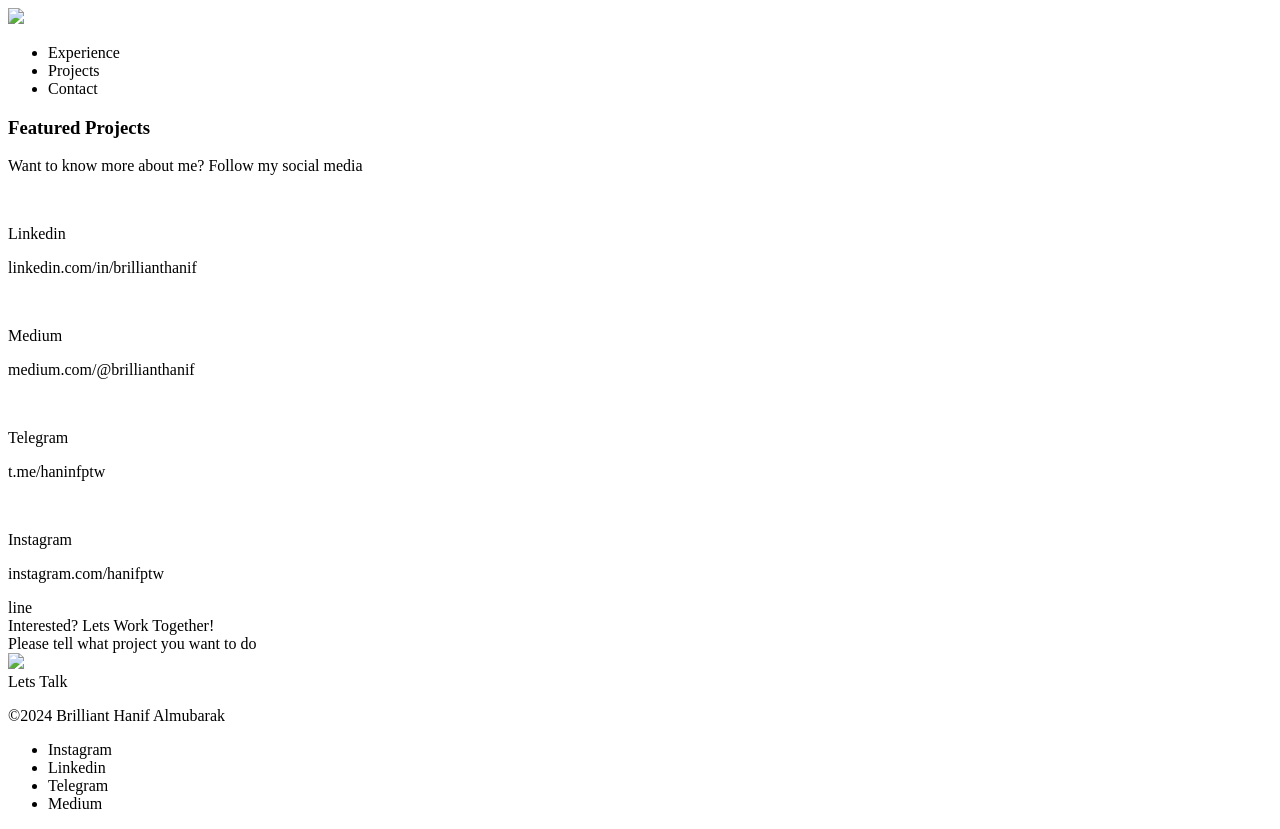
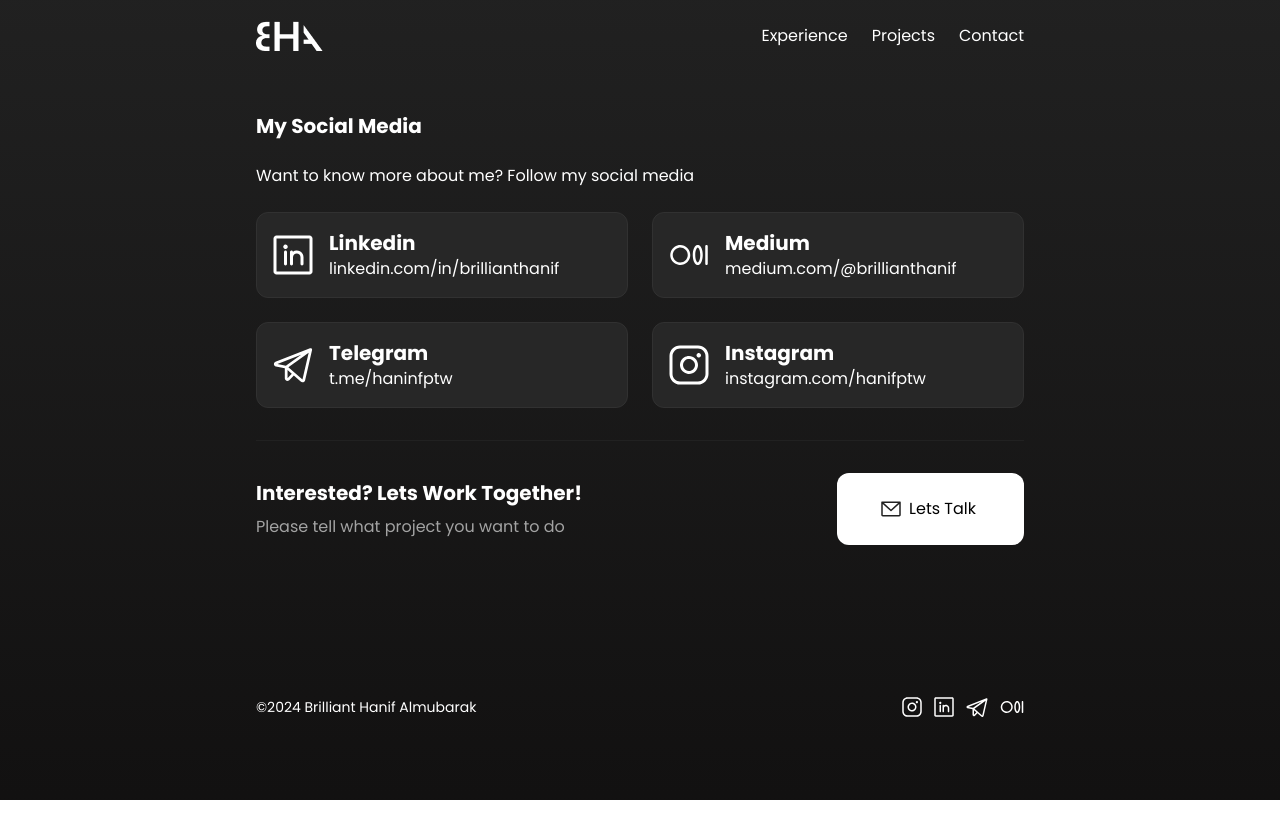
Before and after one commit to hanifptw/hanifptw.com, a plain HTML site: page contact/index.html in a window 1280 px wide. After the commit the page ends 800 px from the top, so only its background shows below. Drawn offline with nearby package versions, Linux system fonts and the light colour scheme.

Commit message:
fix : fix some detail ui in css and tailwind

```diff
--- a/contact/index.html
+++ b/contact/index.html
@@ -1,86 +1,132 @@
 <!DOCTYPE html>
 <html lang="en">
   <head>
-    <meta charset="UTF-8">
-    <meta name="viewport" content="width=device-width, initial-scale=1.0">
+    <meta charset="UTF-8" />
+    <meta name="viewport" content="width=device-width, initial-scale=1.0" />
     <title>Hanifptw</title>
-    <meta name="Hanifptw Portfolio" content="I'm an UI/UX Designer">
+    <meta name="description" content="I'm an UI/UX Designer" />
+    <script src="https://cdn.tailwindcss.com"></script>
+    <link rel="stylesheet" href="/index.css" />
+    <link
+      href="https://fonts.googleapis.com/css2?family=Poppins:ital,wght@0,100;0,200;0,300;0,400;0,500;0,600;0,700;0,800;0,900;1,100;1,200;1,300;1,400;1,500;1,600;1,700;1,800;1,900&display=swap"
+      rel="stylesheet"
+    />
   </head>
-<body>
-
-<header>
-    <img src="/images/hanifptw-logo.jpg">
-    <ul>
-        <li>Experience</li>
-        <li>Projects</li>
-        <li>Contact</li>
+  <body
+    style="
+      margin: 0 auto;
+      background: linear-gradient(180deg, #212121 -1.74%, #111010 105.87%);
+      font-family: 'Poppins';
+    "
+    class="text-white pt-4 leading-normal max-w-screen-md h-screen"
+  >
+    <header class="flex items-center max-w-full justify-between pb-8">
+      <a href="/"><img alt="hanifptw-logo" src="/images/hanif-logo.png" /></a>
+      <ul class="flex gap-6">
+        <li><a class="nav-menu-list" href="/experience/">Experience</a></li>
+        <li><a class="nav-menu-list" href="/project/">Projects</a></li>
+        <li><a class="nav-menu-list" href="/contact/">Contact</a></li>
       </ul>
     </header>
 
     <main>
       <section>
-        <h3>Featured Projects</h3>
-        <p>Want to know more about me?  Follow my social media</p>
+        <h3 class="font-bold text-xl my-6">My Social Media</h3>
+        <p class="pb-6">Want to know more about me? Follow my social media</p>
 
+        <div class="flex flex-col gap-6">
+          <div class="flex gap-6">
+            <div
+              class="flex gap-4 p-4 bg-color-black rounded-xl flex-1 hover:scale-105 duration-200 ls-project-tw"
+              style="border: 1px solid #313131;"
+            >
+              <img class="w-10" src="/images/linkedin.svg" alt="linkedin" />
               <div>
-            <div>
-                <div>
-                    <img src="/" alt="">
-                    <div>
-                        <p>Linkedin</p>
+                <p class="text-xl font-bold">Linkedin</p>
                 <p>linkedin.com/in/brillianthanif</p>
               </div>
             </div>
+            <div
+              class="flex gap-4 p-4 bg-color-black rounded-xl flex-1 hover:scale-105 duration-200 ls-project-tw"
+              style="border: 1px solid #313131;"
+              >
+              <img class="w-10" src="/images/medium.svg" alt="medium" />
               <div>
-                    <img src="/" alt="">
-                    <div>
-                        <p>Medium</p>
+                <p class="text-xl font-bold">Medium</p>
                 <p>medium.com/@brillianthanif</p>
               </div>
             </div>
           </div>
+          <div class="flex gap-6">
+            <div
+              class="flex gap-4 p-4 bg-color-black rounded-xl flex-1 hover:scale-105 duration-200 ls-project-tw"
+              style="border: 1px solid #313131;"
+              >
+              <img class="w-10" src="/images/telegram.svg" alt="telegram" />
               <div>
-                <div>
-                    <img src="/" alt="">
-                    <div>
-                        <p>Telegram</p>
+                <p class="text-xl font-bold">Telegram</p>
                 <p>t.me/haninfptw</p>
               </div>
             </div>
+            <div
+              class="flex gap-4 p-4 bg-color-black rounded-xl flex-1 hover:scale-105 duration-200 ls-project-tw"
+              style="border: 1px solid #313131;"
+              >
+              <img class="w-10" src="/images/instagram.svg" alt="instagram" />
               <div>
-                    <img src="/" alt="">
-                    <div>
-                        <p>Instagram</p>
+                <p class="text-xl font-bold">Instagram</p>
                 <p>instagram.com/hanifptw</p>
               </div>
             </div>
           </div>
         </div>
-
       </section>
-    <div>line</div>
-    <section>
-        <div>
-            <div>Interested? Lets Work Together!</div>
-            <div>Please tell what project you want to do</div>
+      <hr class="my-8" />
+      <section class="flex items-center justify-between">
+        <div class="flex flex-col gap-2">
+          <div class="text-xl font-bold">Interested? Lets Work Together!</div>
+          <div class="desc-cta-section">
+            Please tell what project you want to do
           </div>
-        <div>
-            <div><img src="/"></div>
-            <div>Lets Talk  </div>
         </div>
+        <a
+          class="flex items-center bg-white py-6 pr-12 pl-11 gap-2 rounded-xl hover:bg-gray-400"
+          href="mailto:brillianthanif@gmail.com"
+          target="_blank"
+        >
+          <div><img src="/images/email-icon.svg" /></div>
+          <div class="text-black">Lets Talk</div>
+        </a>
       </section>
-
     </main>
 
-<footer>
-    <p>©2024 Brilliant Hanif Almubarak</p>
-    <ul>
-        <li>Instagram</li>
-        <li>Linkedin</li>
-        <li>Telegram</li>
-        <li>Medium</li>
+    <footer class="my-6">
+      <p class="text-sm">©2024 Brilliant Hanif Almubarak</p>
+      <ul class="inline-flex gap-3 items-center">
+        <li>
+          <a href="https://instagram.com/hanifptw/" target="_blank"
+            ><img
+              class="btn-footer"
+              src="/images/instagram.svg"
+              alt="instagram"
+          /></a>
+        </li>
+        <li>
+          <a href="https://linkedin.in/brillianthanif/" target="_blank"
+            ><img src="/images/linkedin.svg" alt="linkedin"
+          /></a>
+        </li>
+        <li>
+          <a href="https://t.me/hanifptw/" target="_blank"
+            ><img src="/images/telegram.svg" alt="telegram"
+          /></a>
+        </li>
+        <li>
+          <a href="https://medium.com/brillianthanif" target="_blank"
+            ><img src="/images/medium.svg" alt="medium"
+          /></a>
+        </li>
       </ul>
     </footer>
-
   </body>
 </html>
--- a/index.css
+++ b/index.css
@@ -28,7 +28,7 @@ body{
   color: white;
   font-family: "Poppins", sans-serif;
   margin: 0 auto;
-  max-width: 50em;
+  max-width: 48em;
   line-height: 1.5;
   padding: 1em 0em 0em 0em;
 }
@@ -102,6 +102,7 @@ body{
 
 .btn-cta {
   display: flex;
+  text-decoration: none;
   flex-direction: row;
   gap: 10px;
   padding: 21px 44px 16px 40px;
@@ -188,3 +189,11 @@ body{
 .desc-section {
   color: #a3a3a3;
 }
+
+.copy-color{
+  color: #212121;
+}
+
+.bg-color-black{
+  background-color: #272727;
+}
--- a/index.html
+++ b/index.html
@@ -3,6 +3,7 @@
   <head>
     <meta charset="UTF-8" />
     <meta name="viewport" content="width=device-width, initial-scale=1.0" />
+
     <title>Hanifptw</title>
     <meta name="Hanifptw Portfolio" content="I'm an UI/UX Designer" />
     <link rel="stylesheet" href="index.css" />
@@ -14,7 +15,7 @@
       rel="stylesheet"
     />
   </head>
-  <body class="body">
+  <body class="body max-w-screen-md">
     <header class="header">
       <a href="/"><img alt="hanifptw-logo" src="images/hanif-logo.png" /></a>
       <ul class="nav-menu">
@@ -103,9 +104,11 @@
             Please tell what project you want to do
           </div>
         </div>
-        <div class="btn-cta">
+        <div >
+          <a class="btn-cta"qwe href="mailto:brillianthanif@gmail.com" target="_blank">
           <div class="icon-btn-cta"><img src="/images/email-icon.svg" /></div>
           <div class="btn-copy">Lets Talk</div>
+        </a>
         </div>
       </section>
     </main>
@@ -115,26 +118,36 @@
       <ul class="ls-footer">
         <li>
           <a href="https://instagram.com/hanifptw/"
-            ><img
+          target="_blank"
+            >
+            <img
               class="btn-footer"
               src="/images/instagram.svg"
               alt="instagram"
+          />
+        </a>
+        </li>
+        <li>
+          <a href="https://linkedin.in/brillianthanif/"
+          target="_blank">
+          <img class="btn-footer" src="/images/linkedin.svg" alt="linkedin"
           /></a>
         </li>
         <li>
-          <a href="https://linkedin.in/brillianthanif/"
-            ><img class="btn-footer" src="/images/linkedin.svg" alt="linkedin"
-          /></a>
-        </li>
-        <li>
-          <a href="https://te.me/hanifptw/"
-            ><img class="btn-footer" src="/images/telegram.svg" alt="telegram"
-          /></a>
+          <a href="https://t.me/hanifptw/"
+          target="_blank"
+            >
+            <img class="btn-footer" src="/images/telegram.svg" alt="telegram"
+          />
+        </a>
         </li>
         <li>
           <a href="https://medium.com/brillianthanif"
-            ><img class="btn-footer" src="/images/medium.svg" alt="medium"
-          /></a>
+          target="_blank"
+            >
+            <img class="btn-footer" src="/images/medium.svg" alt="medium"
+          />
+        </a>
         </li>
       </ul>
     </footer>
```
Also changed, not shown: experience/index.html (+88 -25 lines), project/index.html (+7 -6 lines). Lines whose indentation alone changed are shown as unchanged.
